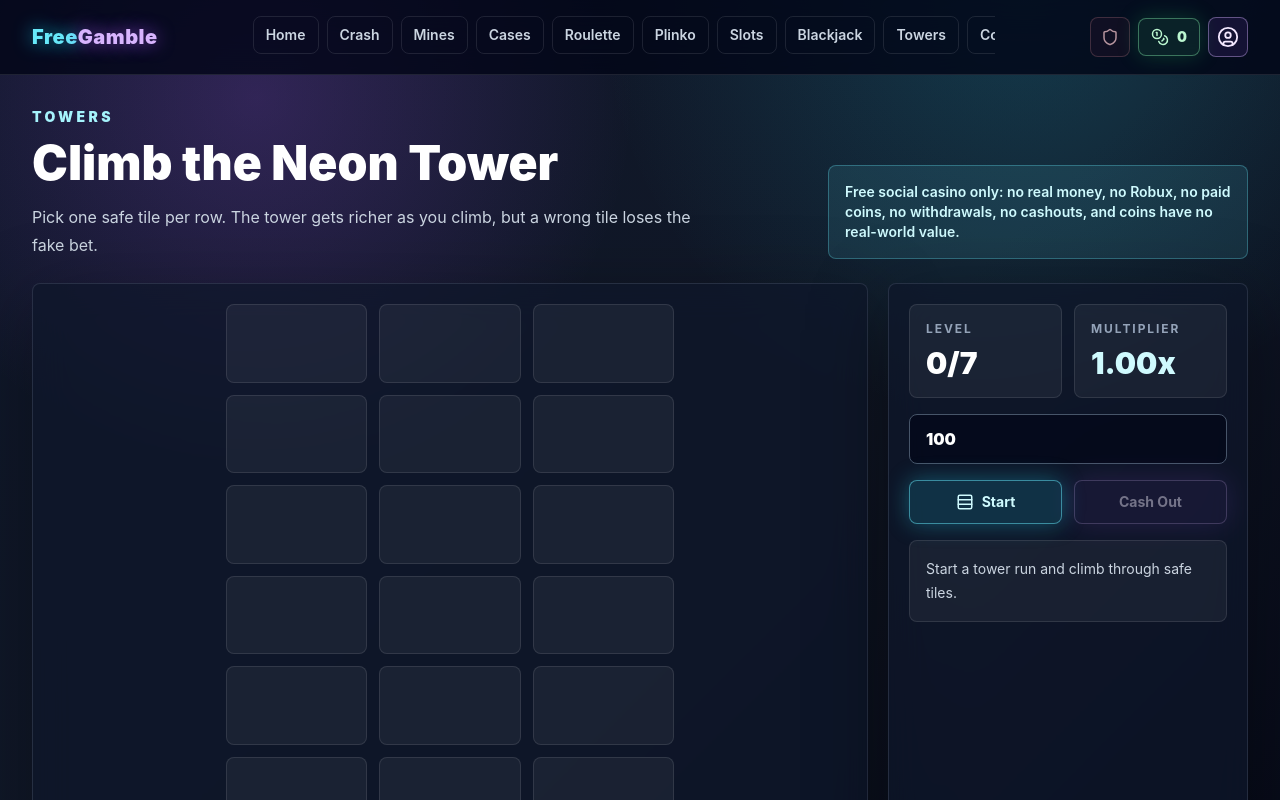
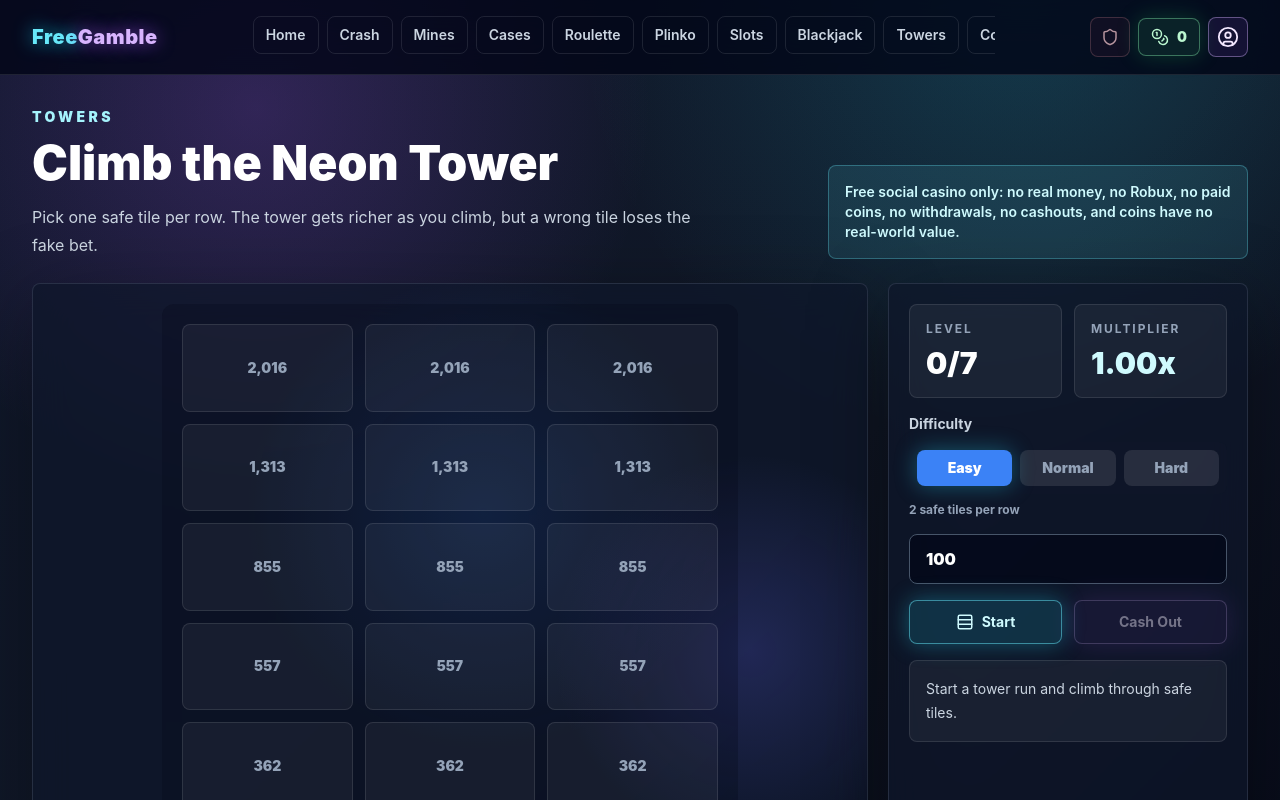
Before and after one commit to a1-lang-cmd/freegamble, a Next.js app: page /towers in a window 1280 px wide. Shown: the top 800 px of the page. Built offline with nearby package versions, Linux system fonts and the light colour scheme.

Commit message:
Add towers difficulty modes

```diff
--- a/src/app/towers/page.tsx
+++ b/src/app/towers/page.tsx
@@ -10,23 +10,45 @@ import { addCoins, removeCoins, validateBet } from "@/lib/coins";
 import { cn } from "@/lib/cn";
 
 type GameState = "idle" | "active" | "lost" | "cashed";
+type Difficulty = "Easy" | "Normal" | "Hard";
 
 const rows = 7;
-const columns = 3;
+const difficultySettings: Record<Difficulty, { columns: number; safe: number; growth: number; label: string }> = {
+  Easy: { columns: 3, safe: 2, growth: 1.42, label: "2 safe tiles per row" },
+  Normal: { columns: 2, safe: 1, growth: 1.9, label: "1 safe tile per row" },
+  Hard: { columns: 3, safe: 1, growth: 2.72, label: "1 safe tile, bigger multipliers" }
+};
+const difficulties: Difficulty[] = ["Easy", "Normal", "Hard"];
 
-function createSafeTiles() {
-  return Array.from({ length: rows }, () => Math.floor(Math.random() * columns));
+function createSafeTiles(difficulty: Difficulty) {
+  const settings = difficultySettings[difficulty];
+  return Array.from({ length: rows }, () => {
+    const safeTiles = new Set<number>();
+    while (safeTiles.size < settings.safe) {
+      safeTiles.add(Math.floor(Math.random() * settings.columns));
+    }
+    return safeTiles;
+  });
+}
+
+function rowMultiplier(row: number, difficulty: Difficulty) {
+  if (row <= 0) return 1;
+  const { columns, safe, growth } = difficultySettings[difficulty];
+  const risk = columns / safe;
+  return Number((Math.pow(risk, row * 0.92) * Math.pow(growth, row * 0.16)).toFixed(2));
 }
 
 export default function TowersPage() {
   const [bet, setBet] = useState(100);
-  const [safeTiles, setSafeTiles] = useState<number[]>(() => createSafeTiles());
+  const [difficulty, setDifficulty] = useState<Difficulty>("Easy");
+  const [safeTiles, setSafeTiles] = useState<Array<Set<number>>>(() => createSafeTiles("Easy"));
   const [currentRow, setCurrentRow] = useState(0);
   const [picked, setPicked] = useState<Array<number | null>>(() => Array(rows).fill(null));
   const [state, setState] = useState<GameState>("idle");
   const [message, setMessage] = useState("Start a tower run and climb through safe tiles.");
 
-  const multiplier = useMemo(() => Number((1 + currentRow * 0.42 + currentRow ** 1.35 * 0.08).toFixed(2)), [currentRow]);
+  const settings = difficultySettings[difficulty];
+  const multiplier = useMemo(() => rowMultiplier(currentRow, difficulty), [currentRow, difficulty]);
   const payout = Math.floor(bet * multiplier);
 
   const start = () => {
@@ -37,11 +59,11 @@ export default function TowersPage() {
     }
 
     removeCoins(check.bet);
-    setSafeTiles(createSafeTiles());
+    setSafeTiles(createSafeTiles(difficulty));
     setCurrentRow(0);
     setPicked(Array(rows).fill(null));
     setState("active");
-    setMessage("Pick one tile per row. Higher rows raise the fake multiplier.");
+    setMessage(`${difficulty} tower started. ${settings.label}.`);
   };
 
   const pickTile = (row: number, column: number) => {
@@ -50,7 +72,7 @@ export default function TowersPage() {
     }
 
     setPicked((existing) => existing.map((value, index) => (index === row ? column : value)));
-    if (safeTiles[row] !== column) {
+    if (!safeTiles[row].has(column)) {
       setState("lost");
       setMessage("Wrong tile. Fake bet lost.");
       return;
@@ -59,14 +81,14 @@ export default function TowersPage() {
     const nextRow = currentRow + 1;
     setCurrentRow(nextRow);
     if (nextRow >= rows) {
-      const finalPayout = Math.floor(bet * 6.5);
+      const finalPayout = Math.floor(bet * rowMultiplier(rows, difficulty));
       addCoins(finalPayout);
       setState("cashed");
       setMessage(`Tower cleared. Won ${finalPayout.toLocaleString()} fake coins.`);
       return;
     }
 
-    setMessage(`Safe pick. Current cashout is ${Math.floor(bet * (1 + nextRow * 0.42 + nextRow ** 1.35 * 0.08)).toLocaleString()} fake coins.`);
+    setMessage(`Safe pick. Current cashout is ${Math.floor(bet * rowMultiplier(nextRow, difficulty)).toLocaleString()} fake coins.`);
   };
 
   const cashOut = () => {
@@ -82,29 +104,40 @@ export default function TowersPage() {
   return (
     <GameShell eyebrow="Towers" title="Climb the Neon Tower" description="Pick one safe tile per row. The tower gets richer as you climb, but a wrong tile loses the fake bet.">
       <div className="grid min-w-0 gap-5 lg:grid-cols-[minmax(0,1fr)_360px]">
-        <Card className="overflow-hidden">
-          <div className="mx-auto flex w-full max-w-md flex-col-reverse gap-2 sm:gap-3">
+        <Card className="relative min-h-[420px] overflow-hidden bg-[#252e63]/90">
+          <div className="absolute inset-0 bg-[radial-gradient(circle_at_54%_30%,rgba(59,130,246,.18),transparent_34%),radial-gradient(circle_at_86%_48%,rgba(99,102,241,.22),transparent_24%)]" />
+          <div className="relative z-10 mx-auto flex w-full max-w-xl flex-col-reverse gap-2 rounded-xl bg-slate-950/25 p-3 sm:gap-3 sm:p-5">
             {Array.from({ length: rows }).map((_, rowIndex) => (
-              <div key={rowIndex} className="grid grid-cols-3 gap-2 sm:gap-3">
-                {Array.from({ length: columns }).map((__, columnIndex) => {
+              <div
+                key={rowIndex}
+                className="grid gap-2 sm:gap-3"
+                style={{ gridTemplateColumns: `repeat(${settings.columns}, minmax(0, 1fr))` }}
+              >
+                {Array.from({ length: settings.columns }).map((__, columnIndex) => {
                   const chosen = picked[rowIndex] === columnIndex;
                   const revealLoss = state === "lost" && picked[rowIndex] !== null;
-                  const safe = safeTiles[rowIndex] === columnIndex;
+                  const safe = safeTiles[rowIndex].has(columnIndex);
+                  const rowPayout = Math.floor(bet * rowMultiplier(rowIndex + 1, difficulty));
                   return (
                     <motion.button
                       key={columnIndex}
                       whileHover={{ y: state === "active" && rowIndex === currentRow ? -2 : 0 }}
                       onClick={() => pickTile(rowIndex, columnIndex)}
                       className={cn(
-                        "aspect-[1.55] rounded-lg border transition sm:aspect-[1.8]",
-                        rowIndex === currentRow && state === "active" ? "border-cyan-300/60 bg-cyan-400/15 shadow-neon" : "border-white/10 bg-white/5",
+                        "grid aspect-[1.7] place-items-center rounded-lg border px-2 text-center text-xs font-black transition sm:aspect-[1.95] sm:text-sm",
+                        rowIndex === currentRow && state === "active" ? "border-cyan-300/60 bg-cyan-400/15 text-cyan-100 shadow-neon" : "border-white/10 bg-white/5 text-slate-400",
                         chosen && safe && "border-green-300/60 bg-green-400/20 text-green-100 shadow-green",
                         ((chosen && !safe) || (revealLoss && safe)) && "border-rose-300/60 bg-rose-500/20 text-rose-100"
                       )}
                       aria-label={`Row ${rowIndex + 1} tile ${columnIndex + 1}`}
                     >
-                      {chosen && safe && <Sparkles className="mx-auto" />}
-                      {chosen && !safe && <X className="mx-auto" />}
+                      {chosen && safe ? (
+                        <Sparkles className="mx-auto" />
+                      ) : chosen && !safe ? (
+                        <X className="mx-auto" />
+                      ) : (
+                        <span>{rowPayout.toLocaleString()}</span>
+                      )}
                     </motion.button>
                   );
                 })}
@@ -123,6 +156,32 @@ export default function TowersPage() {
               <p className="mt-2 text-2xl font-black text-cyan-100 sm:text-3xl">{multiplier.toFixed(2)}x</p>
             </div>
           </div>
+          <div>
+            <p className="mb-2 text-sm font-bold text-slate-300">Difficulty</p>
+            <div className="grid grid-cols-3 gap-2 rounded-lg bg-slate-900/35 p-2">
+              {difficulties.map((option) => (
+                <button
+                  key={option}
+                  onClick={() => {
+                    if (state !== "active") {
+                      setDifficulty(option);
+                      setSafeTiles(createSafeTiles(option));
+                      setPicked(Array(rows).fill(null));
+                      setCurrentRow(0);
+                    }
+                  }}
+                  disabled={state === "active"}
+                  className={cn(
+                    "rounded-lg px-3 py-2 text-sm font-black transition disabled:opacity-40",
+                    difficulty === option ? "bg-blue-500 text-white shadow-neon" : "bg-white/10 text-slate-400 hover:bg-white/15"
+                  )}
+                >
+                  {option}
+                </button>
+              ))}
+            </div>
+            <p className="mt-2 text-xs font-bold text-slate-400">{settings.label}</p>
+          </div>
           <input type="number" min={1} value={bet} disabled={state === "active"} onChange={(event) => setBet(Math.max(1, Number(event.target.value) || 1))} className="w-full rounded-lg border border-slate-600 bg-slate-950/70 px-4 py-3 font-black text-white outline-none focus:border-cyan-300" />
           <div className="grid grid-cols-2 gap-3">
             <Button onClick={start} disabled={state === "active"}>
```
